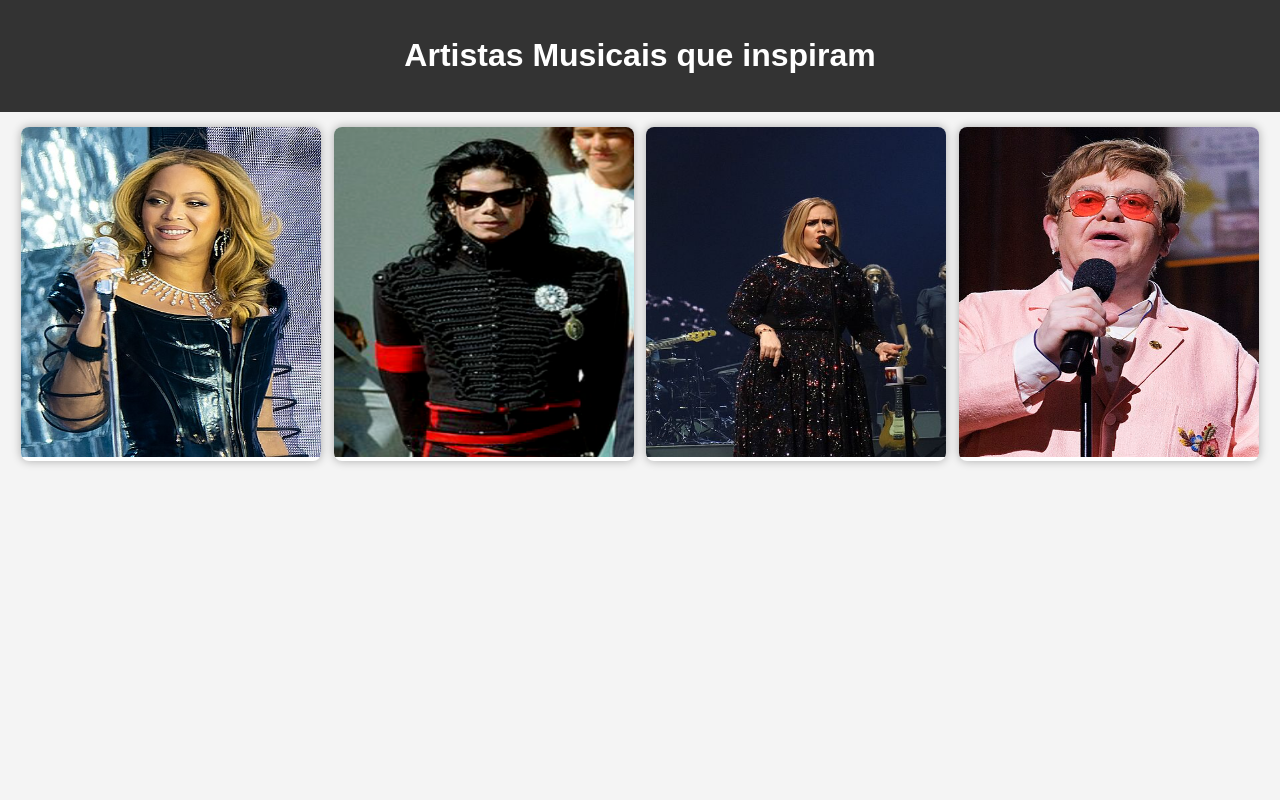
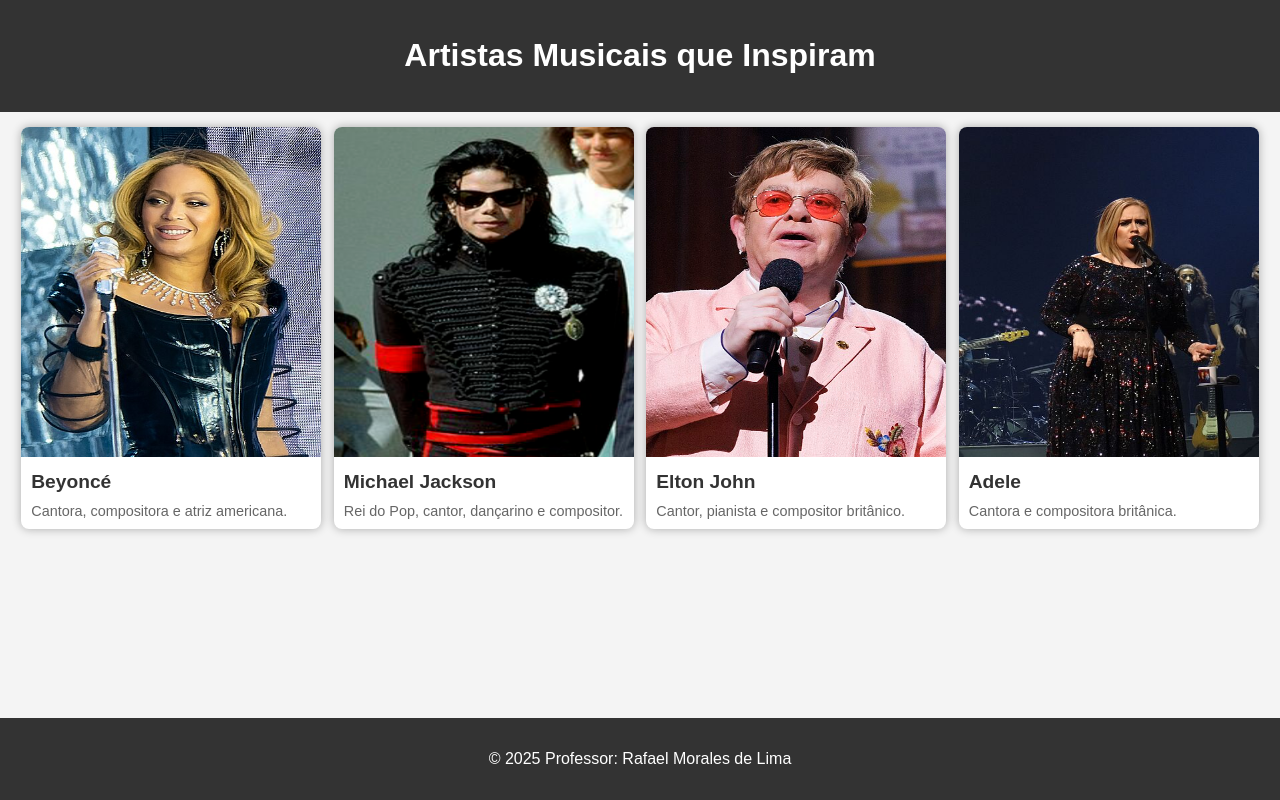
Before and after one commit to Rafaelmorales1982/acessibilidade-3B, a plain HTML site: page index.html in a window 1280 px wide. Drawn offline with Linux system fonts and the light colour scheme.

```diff
--- a/index.html
+++ b/index.html
@@ -9,39 +9,60 @@
 </head>
 
 <body>
-
     <header>
-        <h1>Artistas Musicais que inspiram</h1>
+        <h1>Artistas Musicais que Inspiram</h1>
     </header>
 
     <main>
         <section class="galeria">
-
+            <!--Artista-->
             <div class="artista artista-beyonce">
-                <img src="./img/beyonce.jpg" title="Cantora Beyoncé" alt="Imagem Cantora Beyoncé">
-
+                <img src="./img/beyonce.jpg"
+                    title=" Cantora Beyoncé"
+                    alt="Beyoncé Cantora famosa americana.">
+                <h2>Beyoncé</h2>
+                <p>Cantora, compositora e atriz americana.</p>
+                <audio id="audioBeyonce" src="./audio/Beyonce.mp3"></audio>
             </div>
 
+            <!--Artista-->
             <div class="artista artista-michael">
-                <img src="./img/MichaelJackson.png" title="Cantor Michael Jackson" alt="Imagem Cantor Michael Jackson">
-
+                <img src="./img/MichaelJackson.png"
+                    title="Cantor Michael Jackson "
+                    alt="Michael Jackson cantor, Rei do Pop">
+                <h2>Michael Jackson</h2>
+                <p>Rei do Pop, cantor, dançarino e compositor.</p>
+                <audio id="audioMichael" src="./audio/MichaelJackson.mp3"></audio>
             </div>
 
-            <div class="artista artista-adele">
-                <img src="./img/Adele.jpg" title="Cantora Adele" alt="Imagem Cantora Adele">
-
+            <!--Artista-->
+            <div class="artista elton-jonh">
+                <img src="./img/EltonJohn.jpg" title="Cantor Elton John "
+                    alt="Elton John Cantor, pianista e compositor britânico ">
+                <h2>Elton John</h2>
+                <p>Cantor, pianista e compositor britânico.</p>
+                <audio id="audioElton" src="./audio/EltonJohn.wav"></audio>
             </div>
 
-            <div class="artista artista-eltonJohn">
-                <img src="./img/EltonJohn.jpg" title="Cantor Elton John" alt="Imagem CantorElton John">
-
+            <!--Artista-->
+            <div class="artista adele">
+                <img src="./img/Adele.jpg"
+                    title="Cantora Adele"
+                    alt="Adele Cantora e compositora">
+                <h2>Adele</h2>
+                <p>Cantora e compositora britânica.</p>
+                <audio id="audioAdele" src="./audio/Adele.wav"></audio>
             </div>
-
 
         </section>
 
     </main>
 
+    <footer>
+        <p>© 2025 Professor: Rafael Morales de Lima</p>
+    </footer>
+   <!--script para ligar html com javascript-->
+
 </body>
 
 </html>
```
Also changed, not shown: estilo.css (line endings or trailing spaces).
